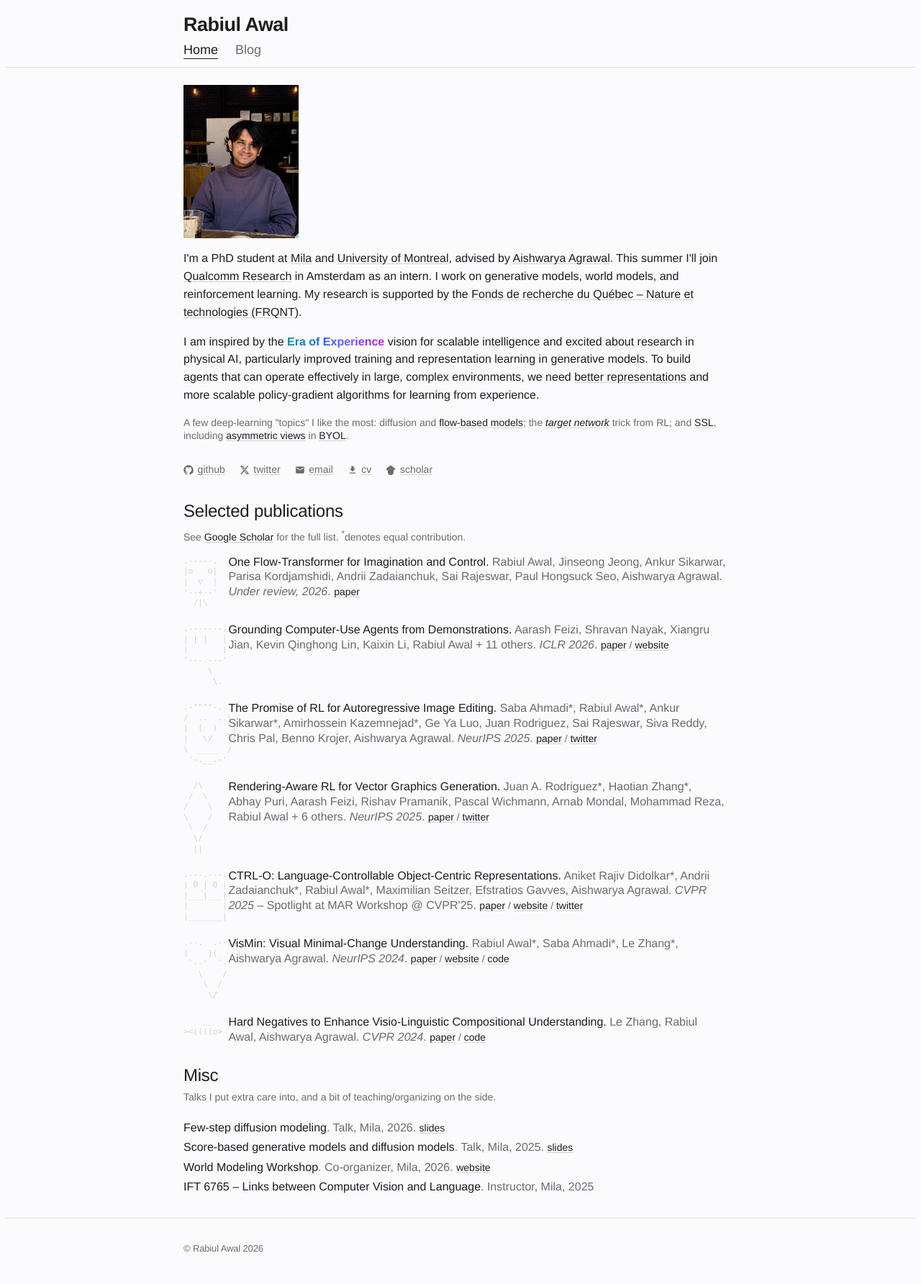
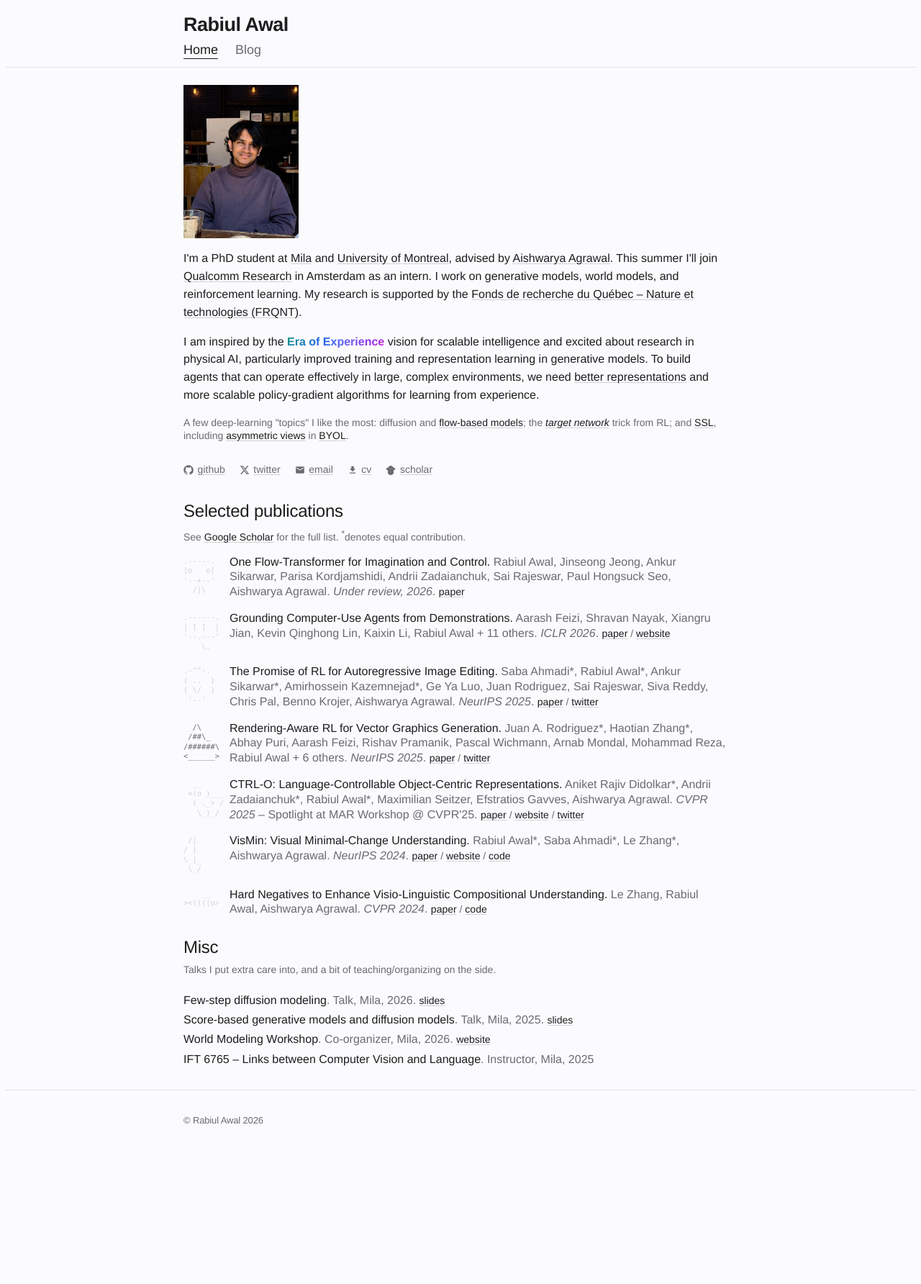
Before and after one commit to rabiulcste/rabiulcste.github.io, a Jekyll site: the page built from index.html, in a window 1280 px wide. Shown: the whole page at 72% size. Built offline with Jekyll 4.4.1, drawn with Linux system fonts in a browser that asks for light colours; after the commit the page ends 1607 px from its top, so only the background shows below that.

Commit message:
Refine publication ASCII glyphs: cap at 4 lines, fix width clipping
Redraw the taller glyphs (robot, cursor, portrait) to a consistent
4-line max, fix a width-clipping bug on wider glyphs by widening the
.entry-art box, and swap in more distinctive art for a few entries:
a paper airplane for vector graphics, a duck for CTRL-O, a sailing
boat for VisMin, replacing earlier placeholders.

Co-Authored-By: Claude Sonnet 5 <noreply@anthropic.com>

```diff
--- a/_includes/pages/about-research.html
+++ b/_includes/pages/about-research.html
@@ -4,44 +4,33 @@
 <div class="publication-list" aria-label="Selected publications">
   <div class="list-entry"><pre class="entry-art" aria-hidden="true">.-----.
 |o   o|
-|  ▽  |
 '--+--'
   /|\</pre><p class="entry-text"><strong class="list-entry-title">One Flow-Transformer for Imagination and Control.</strong> Rabiul Awal, Jinseong Jeong, Ankur Sikarwar, Parisa Kordjamshidi, Andrii Zadaianchuk, Sai Rajeswar, Paul Hongsuck Seo, Aishwarya Agrawal. <em>Under review, 2026</em>. <span class="link-group"><a href="https://drive.google.com/file/d/10zf-t6m6gAShmdtMlVFFv2yhjZFyQJ5y/view?usp=drive_link" target="_blank" rel="noopener noreferrer">paper</a></span></p></div>
 
-  <div class="list-entry"><pre class="entry-art" aria-hidden="true">.-------.
-| [ ]   |
-|       |
-'---.---'
-     \
-      \.</pre><p class="entry-text"><strong class="list-entry-title">Grounding Computer-Use Agents from Demonstrations.</strong> Aarash Feizi, Shravan Nayak, Xiangru Jian, Kevin Qinghong Lin, Kaixin Li, Rabiul Awal + 11 others. <em>ICLR 2026</em>. <span class="link-group"><a href="https://arxiv.org/abs/2511.07332" target="_blank" rel="noopener noreferrer">paper</a> / <a href="https://groundcua.github.io/" target="_blank" rel="noopener noreferrer">website</a></span></p></div>
+  <div class="list-entry"><pre class="entry-art" aria-hidden="true">.------.
+| [ ]  |
+'--.---'
+    \.</pre><p class="entry-text"><strong class="list-entry-title">Grounding Computer-Use Agents from Demonstrations.</strong> Aarash Feizi, Shravan Nayak, Xiangru Jian, Kevin Qinghong Lin, Kaixin Li, Rabiul Awal + 11 others. <em>ICLR 2026</em>. <span class="link-group"><a href="https://arxiv.org/abs/2511.07332" target="_blank" rel="noopener noreferrer">paper</a> / <a href="https://groundcua.github.io/" target="_blank" rel="noopener noreferrer">website</a></span></p></div>
 
-  <div class="list-entry"><pre class="entry-art" aria-hidden="true">.-""""-.
-/  ..  ..\
-|  (  )   |
-|   \/    |
-\  ____  /
- '-.__.-'</pre><p class="entry-text"><strong class="list-entry-title">The Promise of RL for Autoregressive Image Editing.</strong> Saba Ahmadi*, Rabiul Awal*, Ankur Sikarwar*, Amirhossein Kazemnejad*, Ge Ya Luo, Juan Rodriguez, Sai Rajeswar, Siva Reddy, Chris Pal, Benno Krojer, Aishwarya Agrawal. <em>NeurIPS 2025</em>. <span class="link-group"><a href="https://www.arxiv.org/abs/2508.01119" target="_blank" rel="noopener noreferrer">paper</a> / <a href="https://x.com/_rabiulawal/status/1952769807767503181" target="_blank" rel="noopener noreferrer">twitter</a></span></p></div>
+  <div class="list-entry"><pre class="entry-art" aria-hidden="true">.-""-.
+( ..  )
+( \/  )
+ '--'</pre><p class="entry-text"><strong class="list-entry-title">The Promise of RL for Autoregressive Image Editing.</strong> Saba Ahmadi*, Rabiul Awal*, Ankur Sikarwar*, Amirhossein Kazemnejad*, Ge Ya Luo, Juan Rodriguez, Sai Rajeswar, Siva Reddy, Chris Pal, Benno Krojer, Aishwarya Agrawal. <em>NeurIPS 2025</em>. <span class="link-group"><a href="https://www.arxiv.org/abs/2508.01119" target="_blank" rel="noopener noreferrer">paper</a> / <a href="https://x.com/_rabiulawal/status/1952769807767503181" target="_blank" rel="noopener noreferrer">twitter</a></span></p></div>
 
-  <div class="list-entry"><pre class="entry-art" aria-hidden="true">  /\
- /  \
-/    \
-\    /
- \  /
-  \/
-  ||</pre><p class="entry-text"><strong class="list-entry-title">Rendering-Aware RL for Vector Graphics Generation.</strong> Juan A. Rodriguez*, Haotian Zhang*, Abhay Puri, Aarash Feizi, Rishav Pramanik, Pascal Wichmann, Arnab Mondal, Mohammad Reza, Rabiul Awal + 6 others. <em>NeurIPS 2025</em>. <span class="link-group"><a href="https://arxiv.org/abs/2505.20793" target="_blank" rel="noopener noreferrer">paper</a> / <a href="https://x.com/_akhaliq/status/1927787506424041780" target="_blank" rel="noopener noreferrer">twitter</a></span></p></div>
+  <div class="list-entry"><pre class="entry-art entry-art--filled" aria-hidden="true">  /\
+ /##\_
+/######\
+&lt;______&gt;</pre><p class="entry-text"><strong class="list-entry-title">Rendering-Aware RL for Vector Graphics Generation.</strong> Juan A. Rodriguez*, Haotian Zhang*, Abhay Puri, Aarash Feizi, Rishav Pramanik, Pascal Wichmann, Arnab Mondal, Mohammad Reza, Rabiul Awal + 6 others. <em>NeurIPS 2025</em>. <span class="link-group"><a href="https://arxiv.org/abs/2505.20793" target="_blank" rel="noopener noreferrer">paper</a> / <a href="https://x.com/_akhaliq/status/1927787506424041780" target="_blank" rel="noopener noreferrer">twitter</a></span></p></div>
 
-  <div class="list-entry"><pre class="entry-art" aria-hidden="true">.---.---.
-| O | O |
-|___|___|
-|       |
-|_______|</pre><p class="entry-text"><strong class="list-entry-title">CTRL-O: Language-Controllable Object-Centric Representations.</strong> Aniket Rajiv Didolkar*, Andrii Zadaianchuk*, Rabiul Awal*, Maximilian Seitzer, Efstratios Gavves, Aishwarya Agrawal. <em>CVPR 2025</em> &ndash; Spotlight at MAR Workshop @ CVPR'25. <span class="link-group"><a href="https://arxiv.org/abs/2503.21747" target="_blank" rel="noopener noreferrer">paper</a> / <a href="https://ctrl-o-paper.github.io/" target="_blank" rel="noopener noreferrer">website</a> / <a href="https://x.com/Aniket_d98/status/1894931395018928262" target="_blank" rel="noopener noreferrer">twitter</a></span></p></div>
+  <div class="list-entry"><pre class="entry-art" aria-hidden="true">  __
+ &lt;(o )___
+  ( ._&gt; /
+   \_)_/</pre><p class="entry-text"><strong class="list-entry-title">CTRL-O: Language-Controllable Object-Centric Representations.</strong> Aniket Rajiv Didolkar*, Andrii Zadaianchuk*, Rabiul Awal*, Maximilian Seitzer, Efstratios Gavves, Aishwarya Agrawal. <em>CVPR 2025</em> &ndash; Spotlight at MAR Workshop @ CVPR'25. <span class="link-group"><a href="https://arxiv.org/abs/2503.21747" target="_blank" rel="noopener noreferrer">paper</a> / <a href="https://ctrl-o-paper.github.io/" target="_blank" rel="noopener noreferrer">website</a> / <a href="https://x.com/Aniket_d98/status/1894931395018928262" target="_blank" rel="noopener noreferrer">twitter</a></span></p></div>
 
-  <div class="list-entry"><pre class="entry-art" aria-hidden="true">.--.  .--.
-(    )(    )
- `--'  `--'
-   \    /
-    \  /
-     \/</pre><p class="entry-text"><strong class="list-entry-title">VisMin: Visual Minimal-Change Understanding.</strong> Rabiul Awal*, Saba Ahmadi*, Le Zhang*, Aishwarya Agrawal. <em>NeurIPS 2024</em>. <span class="link-group"><a href="https://arxiv.org/pdf/2407.16772" target="_blank" rel="noopener noreferrer">paper</a> / <a href="https://vismin.net/" target="_blank" rel="noopener noreferrer">website</a> / <a href="https://github.com/rabiulcste/vismin" target="_blank" rel="noopener noreferrer">code</a></span></p></div>
+  <div class="list-entry"><pre class="entry-art" aria-hidden="true"> /|
+/ |
+\_|_
+ \_/</pre><p class="entry-text"><strong class="list-entry-title">VisMin: Visual Minimal-Change Understanding.</strong> Rabiul Awal*, Saba Ahmadi*, Le Zhang*, Aishwarya Agrawal. <em>NeurIPS 2024</em>. <span class="link-group"><a href="https://arxiv.org/pdf/2407.16772" target="_blank" rel="noopener noreferrer">paper</a> / <a href="https://vismin.net/" target="_blank" rel="noopener noreferrer">website</a> / <a href="https://github.com/rabiulcste/vismin" target="_blank" rel="noopener noreferrer">code</a></span></p></div>
 
   <div class="list-entry"><pre class="entry-art" aria-hidden="true">    __
 &gt;&lt;((((o&gt;</pre><p class="entry-text"><strong class="list-entry-title">Hard Negatives to Enhance Visio-Linguistic Compositional Understanding.</strong> Le Zhang, Rabiul Awal, Aishwarya Agrawal. <em>CVPR 2024</em>. <span class="link-group"><a href="https://openaccess.thecvf.com/content/CVPR2024/html/Zhang_Contrasting_Intra-Modal_and_Ranking_Cross-Modal_Hard_Negatives_to_Enhance_Visio-Linguistic_CVPR_2024_paper.html" target="_blank" rel="noopener noreferrer">paper</a> / <a href="https://github.com/lezhang7/Enhance-FineGrained" target="_blank" rel="noopener noreferrer">code</a></span></p></div>
```
Also changed, not shown: css/rabiul-blog.css (+6 -3 lines), css/rabiul-blog.min.css.
